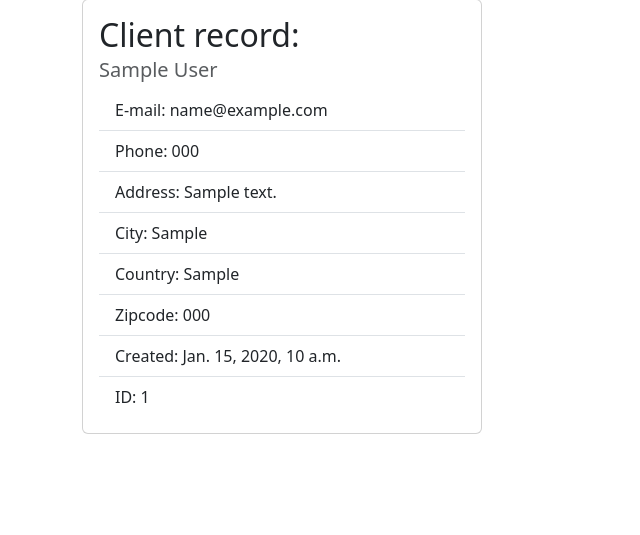
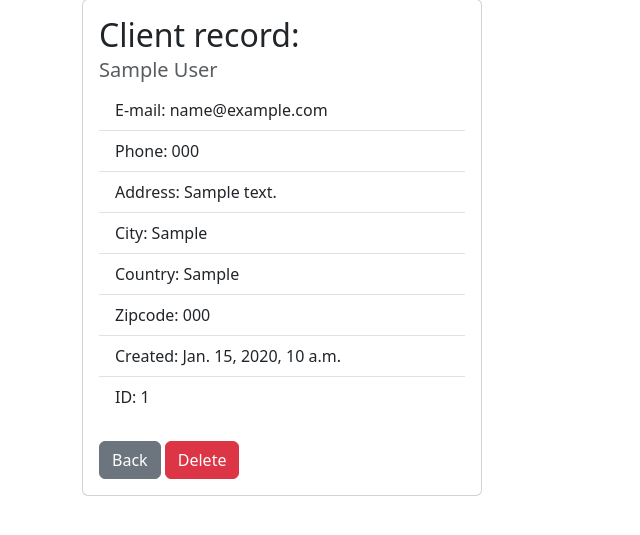
Before and after one commit to synedtsu/django-crm-course-project, a Django app: page /record/1 in a window 1280 px wide. Shown: the part 81-616 px from the top of the page, without its empty margins (0-640 px from the left). Run offline with Django 5.2, Linux system fonts and the light colour scheme; a user stored in the database is signed in; tables that the repository leaves empty hold one stand-in row (values such as "Sample post").

Commit message:
Added record deletion

```diff
--- a/website/templates/record.html
+++ b/website/templates/record.html
@@ -16,6 +16,9 @@
             <li class="list-group-item">Created: {{ client_record.created_at }}</li>
             <li class="list-group-item">ID: {{ client_record.id }}</li>
         </ul>
+        <br/>
+        <a class="btn btn-secondary" href="{% url 'home' %}" role="button">Back</a>
+        <a class="btn btn-danger" href="{% url 'delete_record' client_record.id%}" role="button">Delete</a>
     </div>
 </div>
 
--- a/website/urls.py
+++ b/website/urls.py
@@ -8,5 +8,6 @@ urlpatterns = [
     path('logout/', views.logout_user, name='logout'),
     path('register/', views.register_user, name='register'),
     path('record/<int:primary_key>', views.client_record, name='record'),
+    path('delete_record/<int:primary_key>', views.delete_record, name='delete_record'),
 
 ]
--- a/website/views.py
+++ b/website/views.py
@@ -56,3 +56,13 @@ def client_record(request, primary_key):
     else:
         messages.success(request, "You must be logged in to view records.")
         return redirect('home')
+
+def delete_record(request, primary_key):
+    if request.user.is_authenticated:
+        delete_rec = Record.objects.get(id=primary_key)
+        delete_rec.delete()
+        messages.success(request, "Record deleted successfully!")
+        return redirect('home')
+    else:
+        messages.success(request, "You must be logged in to delete records")
+        return redirect('home')
```
